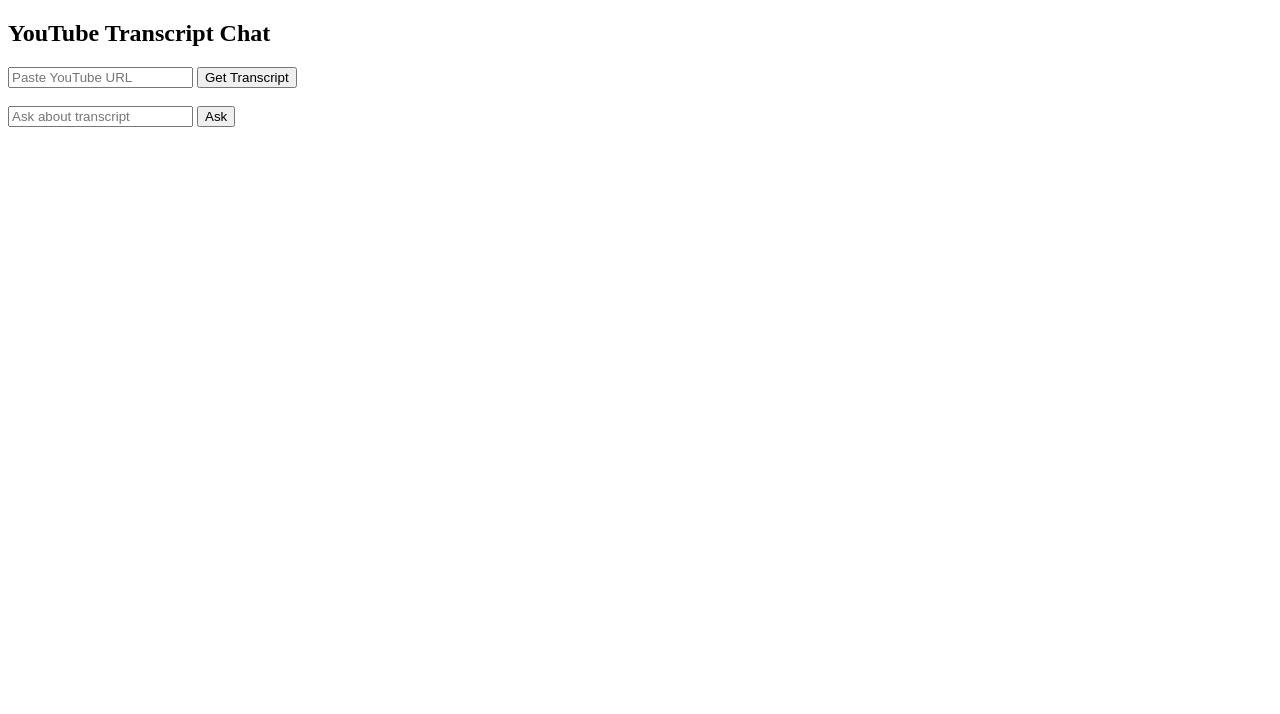
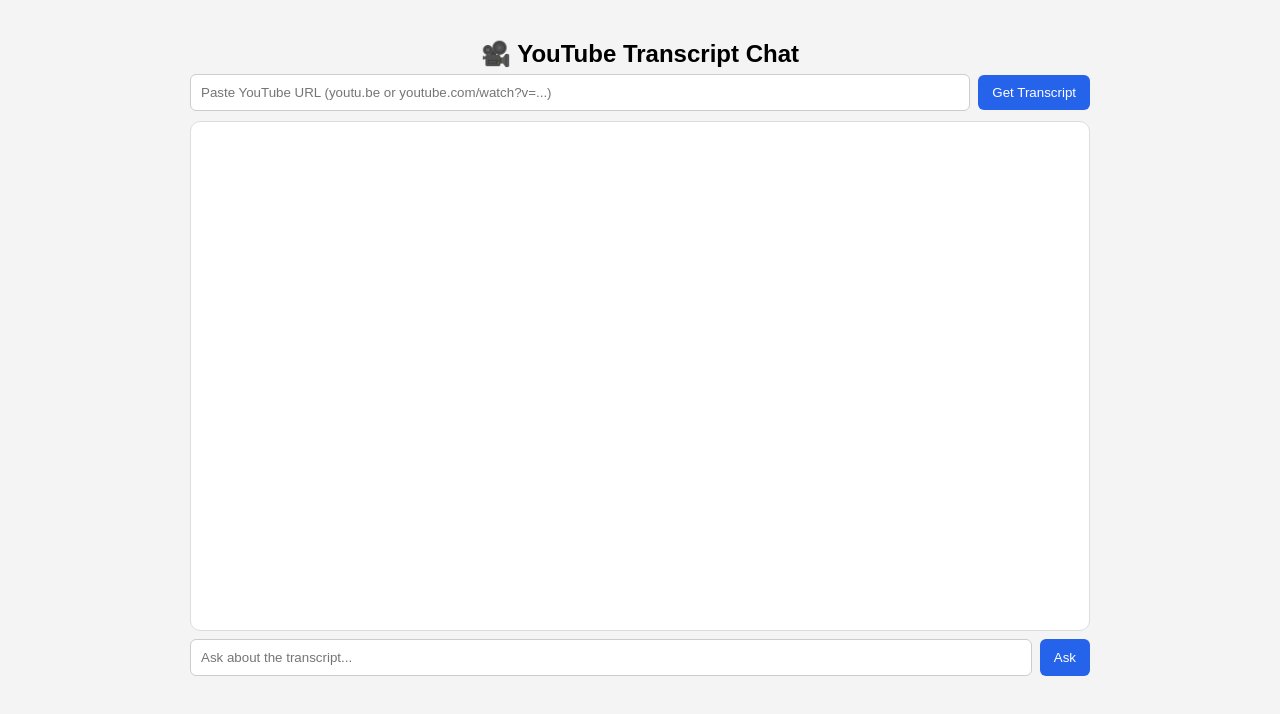
Before and after one commit to Abhishek-dev18/YouTube-URL-ChatBot, a plain HTML site: page index.html in a window 1280 px wide. Drawn offline with Linux system fonts and the light colour scheme.

Commit message:
index.html

```diff
--- a/index.html
+++ b/index.html
@@ -1,42 +1,137 @@
+<!-- index.html -->
 <!DOCTYPE html>
 <html>
 <head>
+  <meta charset="utf-8" />
   <title>YouTube Transcript Chat</title>
+  <meta name="viewport" content="width=device-width, initial-scale=1" />
+  <style>
+    /* basic layout + WhatsApp-like bubbles + spinner */
+    body { font-family: Arial, sans-serif; background: #f4f4f4; margin: 0; padding: 20px; }
+    .container { max-width: 900px; margin: auto; }
+    h2 { text-align: center; margin-bottom: 6px; }
+    .controls { display:flex; gap:8px; margin-bottom:10px; align-items:center; }
+    input[type="text"] { padding:10px; border-radius:6px; border:1px solid #ccc; flex:1; }
+    button { padding:10px 14px; border-radius:6px; border:none; background:#2563eb; color:#fff; cursor:pointer; }
+    button:disabled { opacity:0.6; cursor:not-allowed; }
+    #chat { background:#fff; height:480px; border-radius:10px; border:1px solid #ddd; padding:14px; overflow-y:auto; display:flex; flex-direction:column; gap:8px; }
+    .bubble { max-width:75%; padding:10px 12px; border-radius:12px; }
+    .user { background:#dcf8c6; margin-left:auto; text-align:right; }
+    .bot { background:#f1f0f0; margin-right:auto; text-align:left; }
+    .meta { font-size:12px; color:#666; margin-bottom:6px; }
+    .typing { font-style:italic; color:gray; padding:8px; }
+    /* spinner */
+    .spinner { width:18px; height:18px; border:3px solid #ddd; border-top:3px solid #2563eb; border-radius:50%; animation:spin 1s linear infinite; display:inline-block; margin-left:8px; vertical-align:middle; }
+    @keyframes spin { to { transform:rotate(360deg); } }
+    .footer { display:flex; gap:8px; margin-top:8px; }
+  </style>
 </head>
 <body>
-    <h2>YouTube Transcript Chat</h2>
-    <input id="yt_url" placeholder="Paste YouTube URL">
-    <button onclick="getTranscript()">Get Transcript</button>
-    <br><br>
-    <div id="chat"></div>
-    <input id="question" placeholder="Ask about transcript">
-    <button onclick="askQuestion()">Ask</button>
+  <div class="container">
+    <h2>🎥 YouTube Transcript Chat</h2>
+
+    <div class="controls">
+      <input id="yt_url" type="text" placeholder="Paste YouTube URL (youtu.be or youtube.com/watch?v=...)" />
+      <button id="fetchBtn" onclick="fetchTranscript()">Get Transcript</button>
+      <div id="fetchSpinner" style="display:none;"><span class="spinner"></span></div>
+    </div>
+
+    <div id="chat" aria-live="polite"></div>
+
+    <div class="footer">
+      <input id="question" type="text" placeholder="Ask about the transcript..." style="flex:1;" onkeydown="if(event.key==='Enter') askQuestion()" />
+      <button id="askBtn" onclick="askQuestion()">Ask</button>
+      <div id="typingIndicator" style="display:none; align-self:center; color:gray; margin-left:6px;">Bot is typing…</div>
+    </div>
+  </div>
 
   <script>
     let transcript = "";
+    let chunks = null;
 
-async function getTranscript() {
-    const url = document.getElementById("yt_url").value;
-    let res = await fetch("/get_transcript", {
+    function appendBubble(role, text) {
+      const chat = document.getElementById("chat");
+      const wrapper = document.createElement("div");
+      const bubble = document.createElement("div");
+      bubble.className = "bubble " + (role === "user" ? "user" : "bot");
+      bubble.innerHTML = text;
+      wrapper.appendChild(bubble);
+      chat.appendChild(wrapper);
+      chat.scrollTop = chat.scrollHeight;
+    }
+
+    function setFetching(isLoading) {
+      document.getElementById("fetchBtn").disabled = isLoading;
+      document.getElementById("fetchSpinner").style.display = isLoading ? "inline-block" : "none";
+    }
+
+    function setTyping(isTyping) {
+      document.getElementById("askBtn").disabled = isTyping;
+      document.getElementById("typingIndicator").style.display = isTyping ? "inline-block" : "none";
+    }
+
+    async function fetchTranscript() {
+      const url = document.getElementById("yt_url").value.trim();
+      if (!url) {
+        alert("Please paste a YouTube URL.");
+        return;
+      }
+      setFetching(true);
+      appendBubble("bot", "<div class='meta'>System:</div> Fetching transcript...");
+      try {
+        const res = await fetch("/get_transcript", {
           method: "POST",
-        headers: {"Content-Type": "application/json"},
-        body: JSON.stringify({url})
+          headers: { "Content-Type": "application/json" },
+          body: JSON.stringify({ url })
         });
-    let data = await res.json();
-    transcript = data.transcript;
-    document.getElementById("chat").innerHTML = "<p><b>System:</b> Transcript loaded.</p>";
+        if (!res.ok) {
+          const err = await res.json().catch(() => ({}));
+          throw new Error(err.detail || "Failed to fetch transcript");
+        }
+        const data = await res.json();
+        transcript = data.transcript || "";
+        chunks = data.chunks || null;
+        // replace last system bubble with success
+        const chat = document.getElementById("chat");
+        // simple approach: add a success message
+        appendBubble("bot", "<div class='meta'>System:</div> Transcript loaded. You can now ask questions.");
+      } catch (err) {
+        appendBubble("bot", `<div class='meta'>System error:</div> ${err.message}`);
+      } finally {
+        setFetching(false);
+      }
     }
 
     async function askQuestion() {
-    const question = document.getElementById("question").value;
-    let res = await fetch("/ask", {
+      const qInput = document.getElementById("question");
+      const q = qInput.value.trim();
+      if (!q) return;
+      if (!transcript) {
+        alert("Please fetch a transcript first.");
+        return;
+      }
+      appendBubble("user", q);
+      qInput.value = "";
+      setTyping(true);
+
+      try {
+        const res = await fetch("/ask", {
           method: "POST",
-        headers: {"Content-Type": "application/json"},
-        body: JSON.stringify({question, transcript})
+          headers: { "Content-Type": "application/json" },
+          body: JSON.stringify({ question: q, transcript: transcript, chunks: chunks })
         });
-    let data = await res.json();
-    document.getElementById("chat").innerHTML += `<p><b>You:</b> ${question}</p>`;
-    document.getElementById("chat").innerHTML += `<p><b>Bot:</b> ${data.answer}</p>`;
+        if (!res.ok) {
+          const err = await res.json().catch(() => ({}));
+          throw new Error(err.detail || "Failed to get answer");
+        }
+        const data = await res.json();
+        const ans = data.answer || "I don't know — the transcript doesn't contain that information.";
+        appendBubble("bot", ans);
+      } catch (err) {
+        appendBubble("bot", `<div class='meta'>Error:</div> ${err.message}`);
+      } finally {
+        setTyping(false);
+      }
     }
   </script>
 </body>
```
Lines whose indentation alone changed are shown as unchanged.
